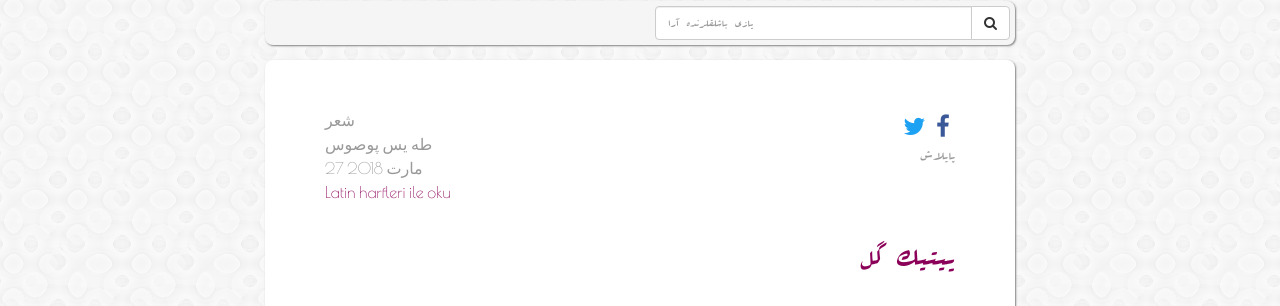
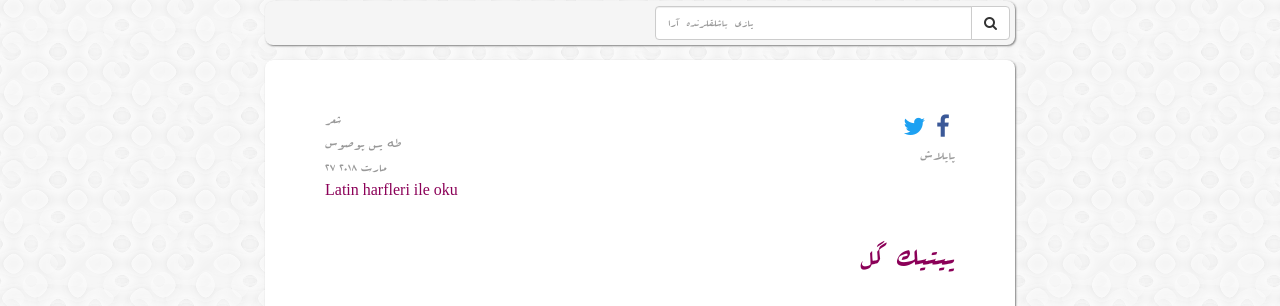
Before and after one commit to muhammedaydogdu/muhammedaydogdu.github.io, a Jekyll site: the page built from _posts/2018-03-27-yitik-gul-os.md, in a window 1280 px wide. Shown: the part 134-440 px from the top of the page. Built offline with Jekyll 4.4.1, drawn with Linux system fonts in a browser that asks for light colours; some web fonts are replaced.

Commit message:
Update os.html

```diff
--- a/_layouts/os.html
+++ b/_layouts/os.html
@@ -24,7 +24,7 @@
           <div class="jumbotron post">
             <div class="row data">
               <div class="col-xs-6">
-                <p style="font-family: B Arabic font-size: 20px">
+                <p style="font-family: B Arabic" style="font-size: 20px">
                   {% if page.type != "w" %}
                     {{ page.type }}<br>
                   {% endif %}
```
